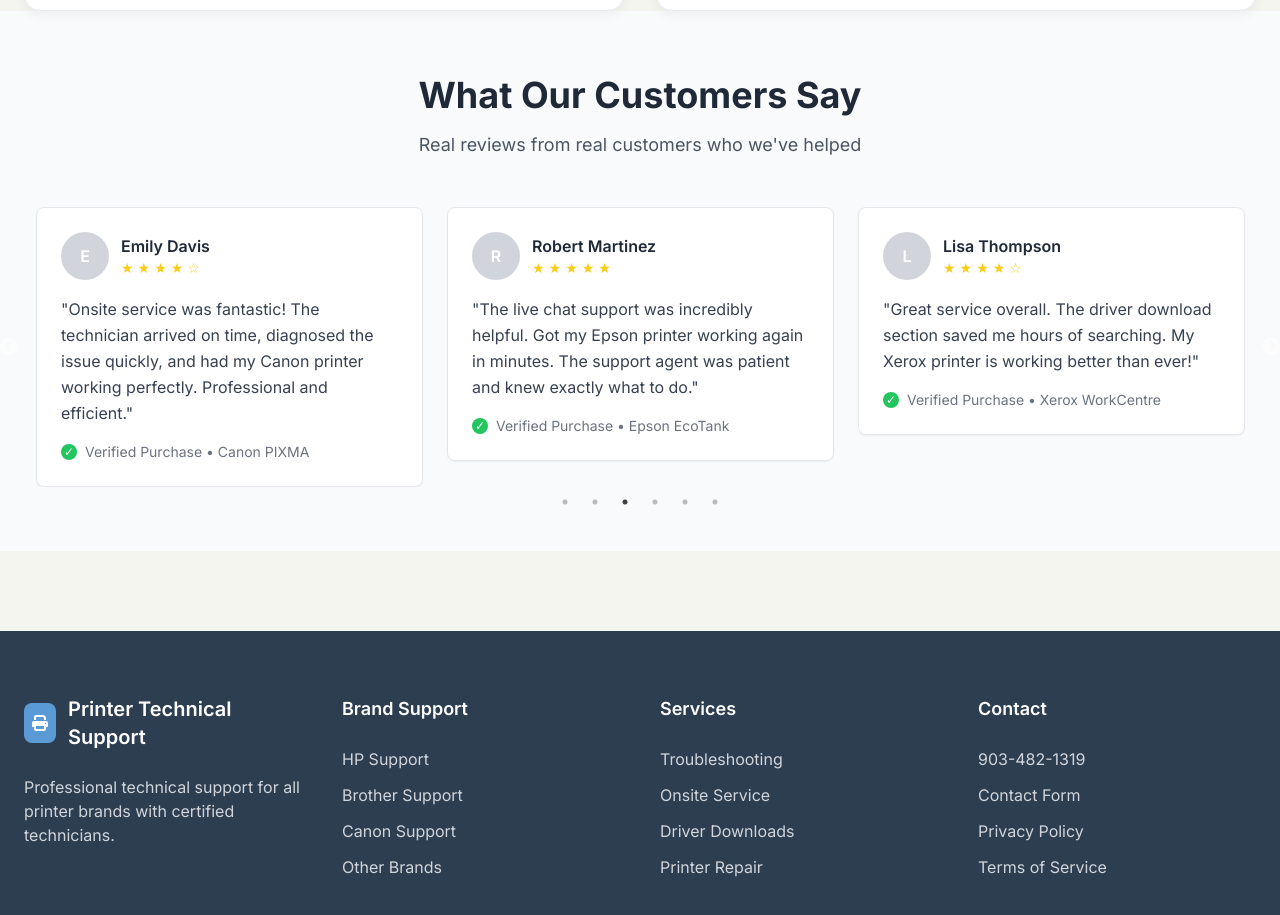
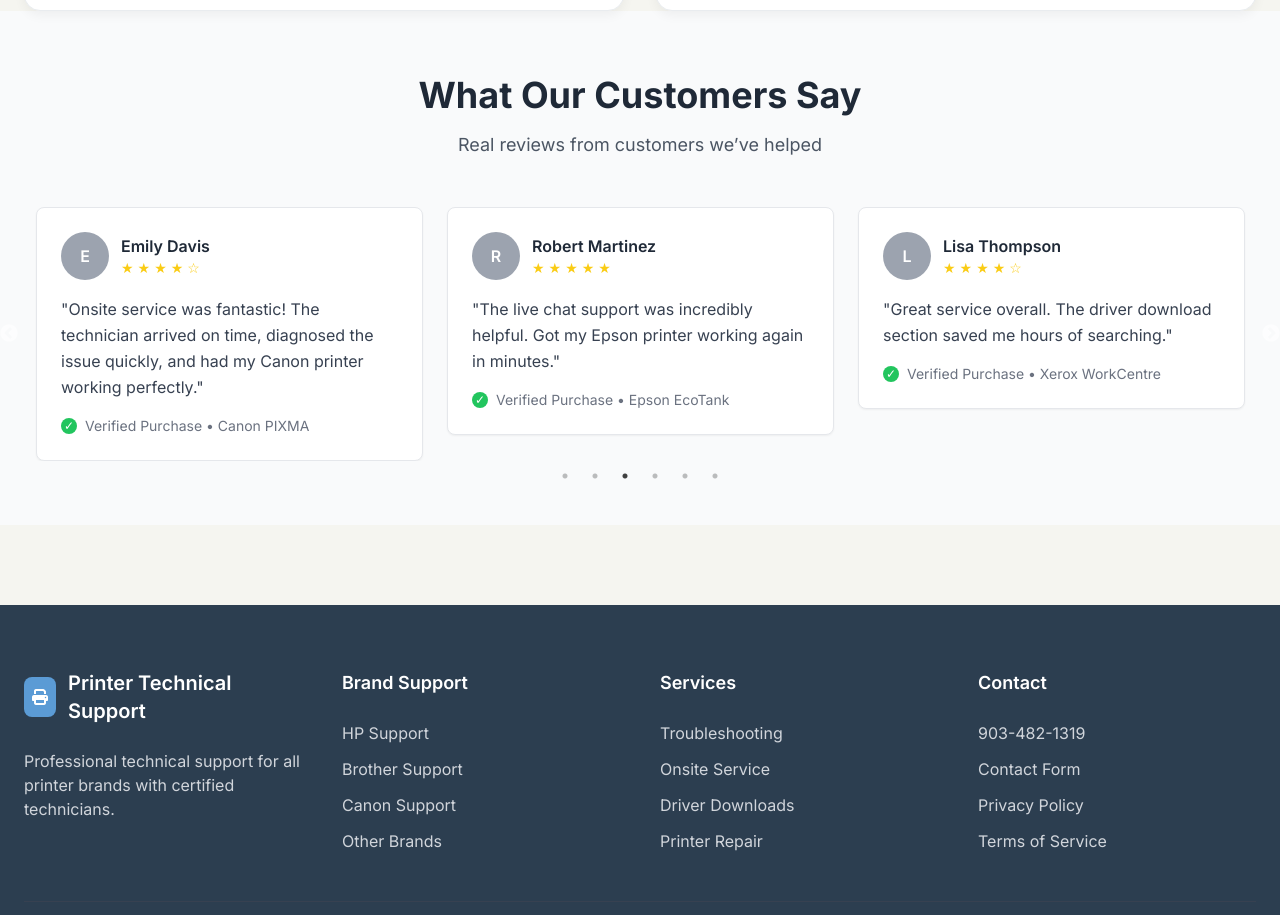
Before and after one commit to srohit903482-prog/new-next, a Next.js app: page / in a window 1280 px wide. Shown: the part 4777-5692 px from the top of the page. Built offline with nearby package versions, Linux system fonts and the light colour scheme.

Commit message:
slider fixes

```diff
--- a/components/CustomerTestimonials.tsx
+++ b/components/CustomerTestimonials.tsx
@@ -1,4 +1,3 @@
-
 
 'use client';
 
@@ -6,49 +5,50 @@ import Slider from 'react-slick';
 import 'slick-carousel/slick/slick.css';
 import 'slick-carousel/slick/slick-theme.css';
 
+
 export default function CustomerTestimonials() {
 
   const testimonials = [
     {
       name: "Sarah Johnson",
-            avatar: "/images/sarah-avatar.jpg",
       rating: 5,
-            review: "Amazing service! My HP printer was down during an important work deadline. The technician fixed it remotely in just 15 minutes. Lifesavers!",
+      review:
+        "Amazing service! My HP printer was down during an important work deadline. The technician fixed it remotely in just 15 minutes. Lifesavers!",
       verified: "Verified Purchase • HP OfficeJet Pro"
     },
     {
       name: "Mike Chen",
-            avatar: "/images/mike-avatar.jpg",
       rating: 5,
-            review: "Called for a Brother printer issue. The technician was knowledgeable and patient. Walked me through the entire process. Highly recommend!",
+      review:
+        "Called for a Brother printer issue. The technician was knowledgeable and patient. Walked me through the entire process. Highly recommend!",
       verified: "Verified Purchase • Brother MFC-L2750DW"
     },
     {
       name: "Emily Davis",
-            avatar: "/images/emily-avatar.jpg",
       rating: 4.5,
-            review: "Onsite service was fantastic! The technician arrived on time, diagnosed the issue quickly, and had my Canon printer working perfectly. Professional and efficient.",
+      review:
+        "Onsite service was fantastic! The technician arrived on time, diagnosed the issue quickly, and had my Canon printer working perfectly.",
       verified: "Verified Purchase • Canon PIXMA"
     },
     {
       name: "Robert Martinez",
-            avatar: "/images/robert-avatar.jpg",
       rating: 5,
-            review: "The live chat support was incredibly helpful. Got my Epson printer working again in minutes. The support agent was patient and knew exactly what to do.",
+      review:
+        "The live chat support was incredibly helpful. Got my Epson printer working again in minutes.",
       verified: "Verified Purchase • Epson EcoTank"
     },
     {
       name: "Lisa Thompson",
-            avatar: "/images/lisa-avatar.jpg",
       rating: 4.5,
-            review: "Great service overall. The driver download section saved me hours of searching. My Xerox printer is working better than ever!",
+      review:
+        "Great service overall. The driver download section saved me hours of searching.",
       verified: "Verified Purchase • Xerox WorkCentre"
     },
     {
       name: "David Wilson",
-            avatar: "/images/david-avatar.jpg",
       rating: 5,
-            review: "Called at 2 AM with a printer emergency. They answered immediately and helped me fix the issue. True 24/7 service!",
+      review:
+        "Called at 2 AM with a printer emergency. They answered immediately and helped me fix the issue.",
       verified: "Verified Purchase • Samsung Laser"
     }
   ];
@@ -58,75 +58,70 @@ export default function CustomerTestimonials() {
     const hasHalfStar = rating % 1 !== 0;
 
     return (
-            <div className="flex items-center gap-1">
+      <div className="flex gap-1 text-yellow-400 text-sm">
         {[...Array(fullStars)].map((_, i) => (
-                    <span key={i} className="text-yellow-400 text-sm">★</span>
+          <span key={i}>★</span>
         ))}
-                {hasHalfStar && <span className="text-yellow-400 text-sm">☆</span>}
+        {hasHalfStar && <span>☆</span>}
       </div>
     );
   };
 
+  const sliderSettings = {
+    mobileFirst: true,
+    dots: true,
+    infinite: true,
+    speed: 500,
+    slidesToShow: 3,
+    slidesToScroll: 1,
+    autoplay: true,
+    autoplaySpeed: 3000,
+    responsive: [
+      {
+        breakpoint: 768,
+        settings: {
+          slidesToShow: 1,
+        }
+      },
+      {
+        breakpoint: 1024,
+        settings: {
+          slidesToShow: 2,
+        }
+      },
+      {
+        breakpoint: 1280,
+        settings: {
+          slidesToShow: 3,
+        }
+      }
+    ]
+  };
+
   return (
     <section className="py-16 bg-gray-50">
-            <div className="container mx-auto px-6">
+      <div className="max-w-7xl mx-auto px-6">
         <div className="text-center mb-12">
           <h2 className="text-4xl font-bold text-gray-800 mb-4">
             What Our Customers Say
           </h2>
-                    <p className="text-lg text-gray-600 mb-6">
-                        Real reviews from real customers who we've helped
+          <p className="text-lg text-gray-600">
+            Real reviews from customers we’ve helped
           </p>
-                    {/* <div className="flex items-center justify-center gap-2">
-                        <div className="flex text-yellow-400 text-xl">
-                            ★★★★★
-                        </div>
-                        <span className="text-xl font-semibold text-gray-800">4.9 out of 5</span>
-                    </div> */}
         </div>
 
-                <Slider
-                    dots={true}
-                    infinite={true}
-                    speed={500}
-                    slidesToShow={3}
-                    slidesToScroll={1}
-                    autoplay={true}
-                    autoplaySpeed={3000}
-                    responsive={[
-                        {
-                            breakpoint: 1024,
-                            settings: {
-                                slidesToShow: 2,
-                                slidesToScroll: 1,
-                            }
-                        },
-                        {
-                            breakpoint: 640,
-                            settings: {
-                                slidesToShow: 1,
-                                slidesToScroll: 1
-                            }
-                        },
-                        {
-                            breakpoint: 390,
-                            settings: {
-                                slidesToShow: 1,
-                                slidesToScroll: 1
-                            }
-                        }
-
-                    ]}
-                >
+        <Slider {...sliderSettings}>
           {testimonials.map((testimonial, index) => (
             <div key={index} className="px-3">
-                            <div className="bg-white rounded-lg p-6 shadow-sm border border-gray-200">
+              <div className="bg-white h-full rounded-lg p-6 shadow-sm border border-gray-200">
                 <div className="flex items-center gap-3 mb-4">
-                                    <div className="w-12 h-12 rounded-full bg-gray-300 flex items-center justify-center text-white font-semibold">
+                  <div className="w-12 h-12 rounded-full bg-gray-400 flex items-center justify-center text-white font-semibold">
                     {testimonial.name.charAt(0)}
                   </div>
                   <div>
-                                        <h3 className="font-semibold text-gray-800">{testimonial.name}</h3>
+                    <h3 className="font-semibold text-gray-800">
+                      {testimonial.name}
+                    </h3>
                     {renderStars(testimonial.rating)}
                   </div>
                 </div>
@@ -136,8 +131,8 @@ export default function CustomerTestimonials() {
                 </p>
 
                 <div className="flex items-center gap-2 text-sm text-gray-500">
-                                    <span className="w-4 h-4 bg-green-500 rounded-full flex items-center justify-center">
-                                        <span className="text-white text-xs">✓</span>
+                  <span className="w-4 h-4 bg-green-500 rounded-full flex items-center justify-center text-white text-xs">
+                    ✓
                   </span>
                   {testimonial.verified}
                 </div>
```
Lines whose indentation alone changed are shown as unchanged.
